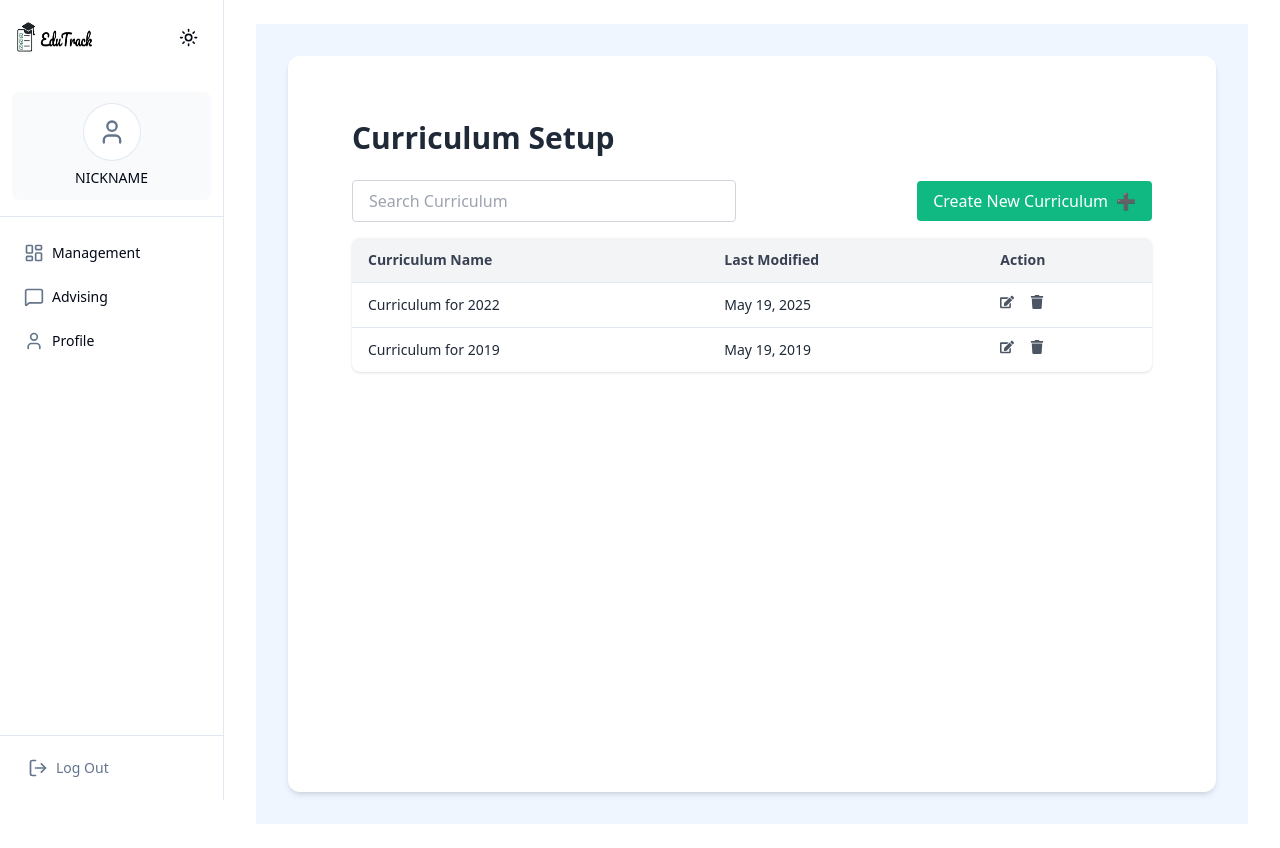
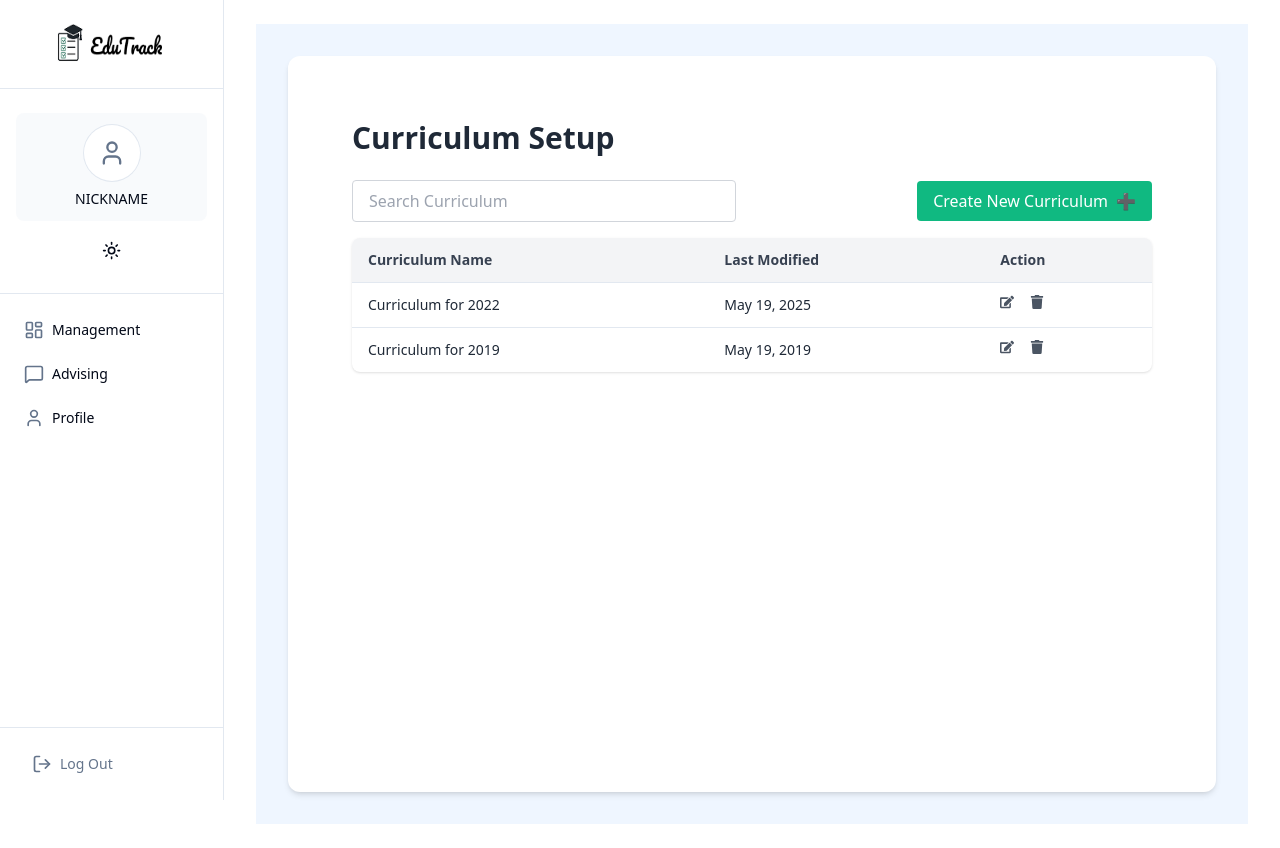
Before and after one commit to SomavateyHeng7/course-audit, a Next.js app: page /chairperson in a window 1280 px wide. Built offline with nearby package versions, Linux system fonts and the light colour scheme.

Commit message:
fixing sidebar

```diff
--- a/src/app/components/layout/Sidebar.tsx
+++ b/src/app/components/layout/Sidebar.tsx
@@ -45,35 +45,29 @@ export default function Sidebar() {
   }
 
   return (
-    <div className="fixed inset-y-0 left-0 z-50 w-56 bg-background border-r">
-      <div className="flex h-full flex-col">
+    <div className="fixed inset-y-0 left-0 z-50 w-56 bg-background border-r flex flex-col">
       {/* Logo */}
-        <div className="px-4 py-5">
-          <div className="flex items-center justify-between">
-            <div className="flex items-center gap-2">
+      <div className="px-4 py-6 flex items-center justify-center border-b">
         <Image
           src='/image/title.png'
           alt="EduTrack Logo"
-                width={64}
-                height={32}
-                className="w-20 h-8"
+          width={120}
+          height={40}
+          className="w-28 h-10"
           priority
         />
       </div>
-            <ThemeToggle />
-          </div>
-        </div>
 
       {/* Profile Section */}
-        <div className="px-3 py-4 border-b">
-          <div className="bg-muted/50 rounded-lg p-3">
-            <div className="flex flex-col items-center">
+      <div className="px-4 py-6 border-b flex flex-col items-center gap-3">
+        <div className="bg-muted/50 rounded-lg p-3 w-full flex flex-col items-center">
           <div className="w-14 h-14 bg-background rounded-full flex items-center justify-center mb-2 ring-1 ring-border">
             <User className="w-7 h-7 text-muted-foreground" />
           </div>
           <span className="text-sm font-medium">NICKNAME</span>
         </div>
-          </div>
+        {/* Theme Toggle under Profile */}
+        <ThemeToggle />
       </div>
 
       {/* Navigation */}
@@ -82,7 +76,6 @@ export default function Sidebar() {
           {navigationItems.map((item) => {
             const isActive = pathname.startsWith(item.href);
             const Icon = item.icon;
-
             return (
               <Button
                 key={item.name}
@@ -107,7 +100,7 @@ export default function Sidebar() {
       </nav>
 
       {/* Logout Button */}
-        <div className="p-3 border-t">
+      <div className="p-4 border-t mt-auto">
         <Button
           variant="ghost"
           className="w-full justify-start gap-2 text-muted-foreground hover:text-foreground"
@@ -117,6 +110,5 @@ export default function Sidebar() {
         </Button>
       </div>
     </div>
-    </div>
   );
 }
--- a/src/components/ui/theme-toggle.tsx
+++ b/src/components/ui/theme-toggle.tsx
@@ -1,40 +1,28 @@
-"use client"
+"use client";
 
-import * as React from "react"
-import { Moon, Sun } from "lucide-react"
-import { useTheme } from "next-themes"
+import * as React from "react";
+import { Moon, Sun } from "lucide-react";
+import { useTheme } from "next-themes";
 
-import { Button } from "@/components/ui/button"
-import {
-  DropdownMenu,
-  DropdownMenuContent,
-  DropdownMenuItem,
-  DropdownMenuTrigger,
-} from "@/components/ui/dropdown-menu"
+import { Button } from "@/components/ui/button";
 
 export function ThemeToggle() {
-  const { setTheme } = useTheme()
+  const { theme, setTheme } = useTheme();
+
+  const toggleTheme = () => {
+    setTheme(theme === "dark" ? "light" : "dark");
+  };
 
   return (
-    <DropdownMenu>
-      <DropdownMenuTrigger asChild>
-        <Button variant="ghost" size="icon" className="h-9 w-9">
-          <Sun className="h-[1.2rem] w-[1.2rem] rotate-0 scale-100 transition-all dark:-rotate-90 dark:scale-0" />
-          <Moon className="absolute h-[1.2rem] w-[1.2rem] rotate-90 scale-0 transition-all dark:rotate-0 dark:scale-100" />
-          <span className="sr-only">Toggle theme</span>
-        </Button>
-      </DropdownMenuTrigger>
-      <DropdownMenuContent align="end">
-        <DropdownMenuItem onClick={() => setTheme("light")}>
-          Light
-        </DropdownMenuItem>
-        <DropdownMenuItem onClick={() => setTheme("dark")}>
-          Dark
-        </DropdownMenuItem>
-        <DropdownMenuItem onClick={() => setTheme("system")}>
-          System
-        </DropdownMenuItem>
-      </DropdownMenuContent>
-    </DropdownMenu>
-  )
+    <Button
+      variant="ghost"
+      size="icon"
+      className="h-9 w-9 relative"
+      onClick={toggleTheme}
+    >
+      <Sun className="h-[1.2rem] w-[1.2rem] transition-all rotate-0 scale-100 dark:-rotate-90 dark:scale-0" />
+      <Moon className="absolute h-[1.2rem] w-[1.2rem] transition-all rotate-90 scale-0 dark:rotate-0 dark:scale-100" />
+      <span className="sr-only">Toggle theme</span>
+    </Button>
+  );
 }
```
Lines whose indentation alone changed are shown as unchanged.
